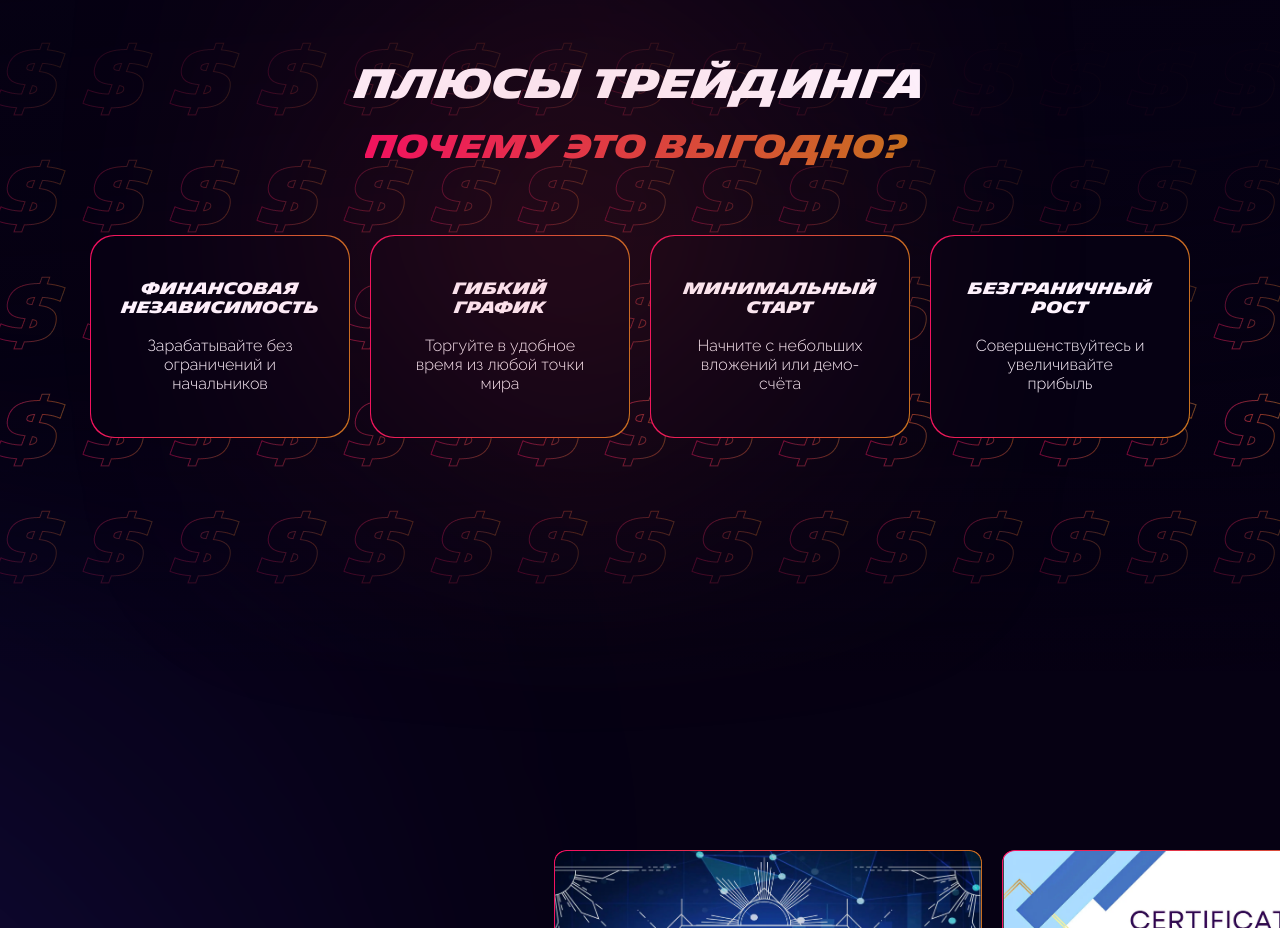
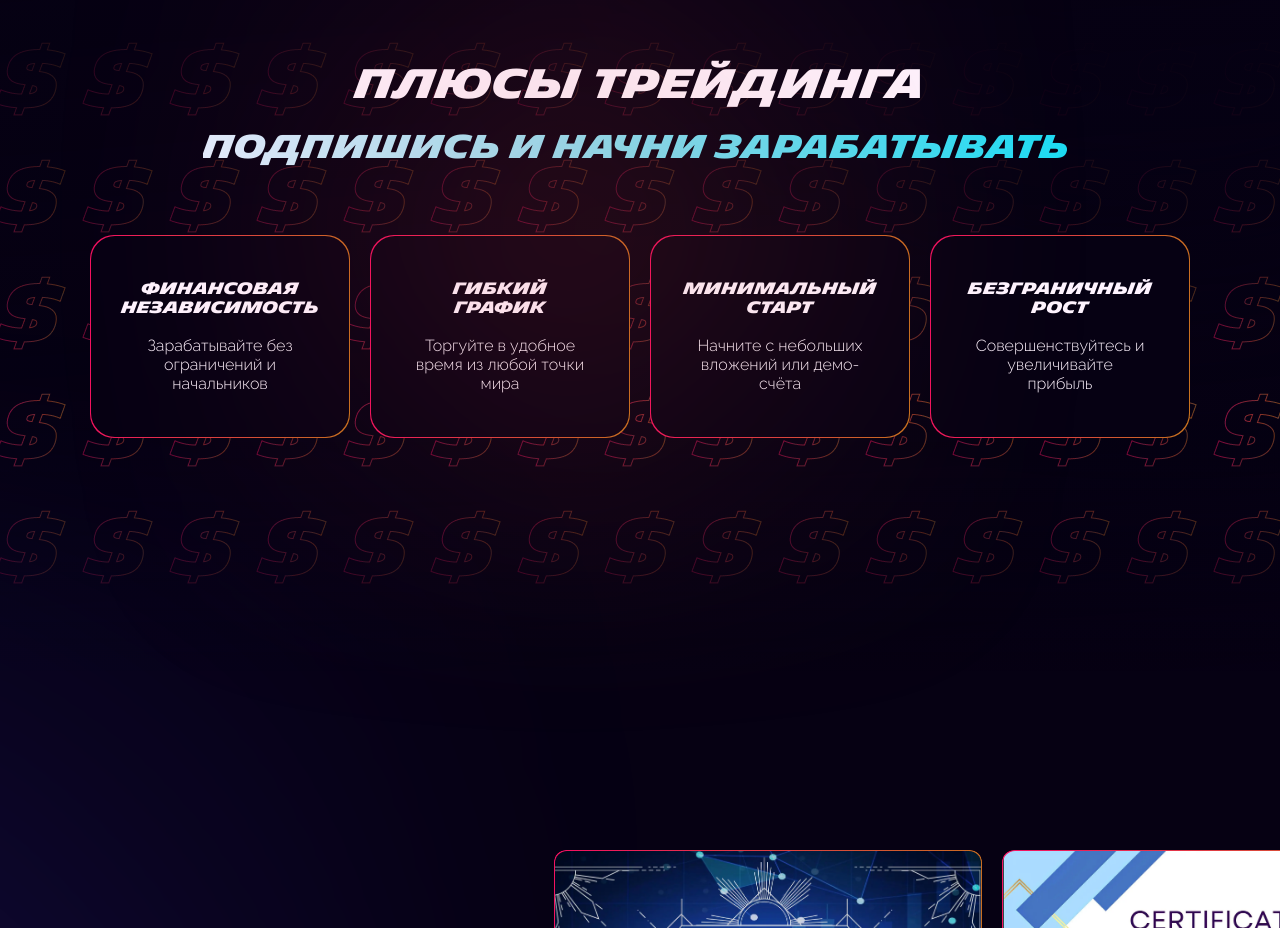
Before and after one commit to cyanidium-dev/crypto-landing, a Next.js app: page / in a window 1280 px wide. Shown: the part 4125-5053 px from the top of the page. Built offline with nearby package versions, Linux system fonts and the light colour scheme; no server answers.

Commit message:
updated trading section texts and styles

```diff
--- a/src/components/homePage/tradingBenefits/TradingBenefits.tsx
+++ b/src/components/homePage/tradingBenefits/TradingBenefits.tsx
@@ -16,9 +16,9 @@ export default function TradingBenefits() {
         </h2>
         <p
           className="w-fit pr-2 mx-auto mb-[50px] tabxl:mb-[68px] font-michelin uppercase text-24bold tabxl:text-32bold text-transparent
-      bg-clip-text bg-caviarGradient text-center"
+      bg-clip-text bg-benefitsTextGradient text-center"
         >
-          Почему это выгодно?
+          Подпишись и начни зарабатывать
         </p>
         <BenefitsList />
       </div>
--- a/tailwind.config.ts
+++ b/tailwind.config.ts
@@ -88,6 +88,7 @@ export default {
           "linear-gradient(90.44deg, #DBEAFF 0.38%, #12DAF2 103.92%)",
         heroTextGradient:
           "linear-gradient(90.44deg, #075ACA 0.38%, #12DAF2 103.92%)",
+          benefitsTextGradient: "linear-gradient(90.44deg, #E2EFFF 0.38%, #12DAF2 103.92%)"
       },
     },
   },
```
